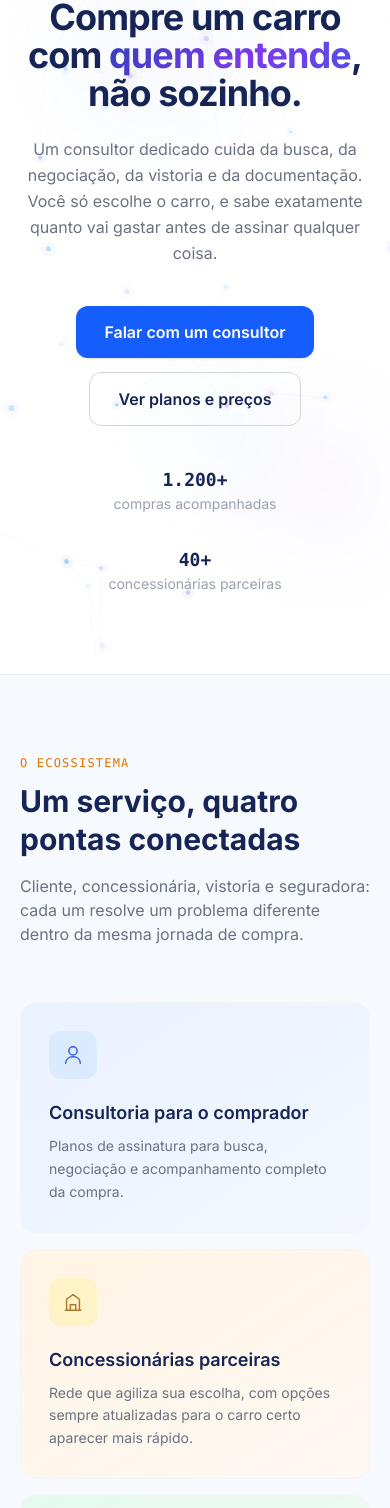
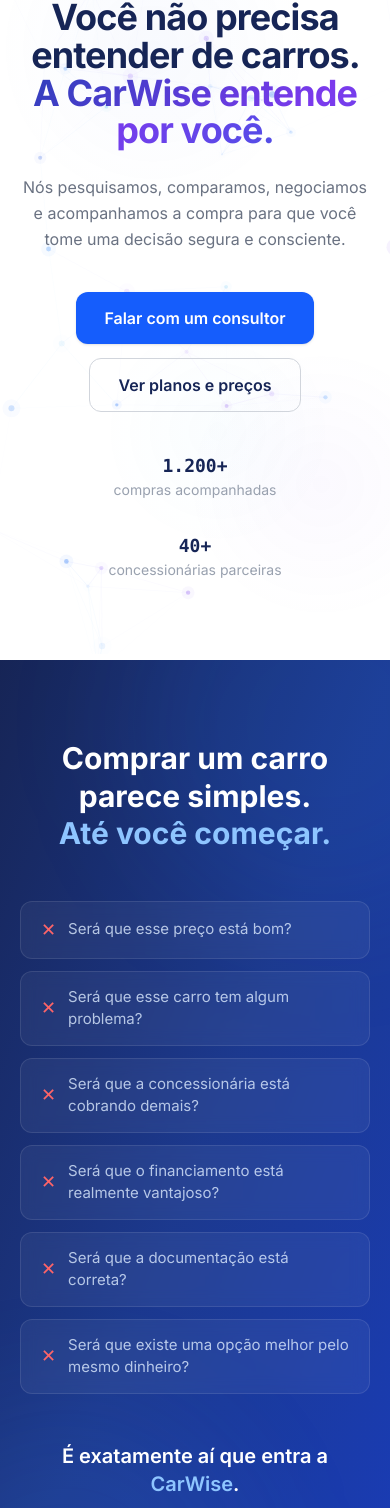
Before and after one commit to Uriel-PS/carwise, a Next.js app: page / in a window 390 px wide. Shown: the part 190-1698 px from the top of the page. Built offline with nearby package versions, Linux system fonts and the light colour scheme; a web font is replaced by a local one.

Commit message:
responsive improvement

```diff
--- a/app/page.js
+++ b/app/page.js
@@ -59,6 +59,8 @@
 
   // Scroll-reveal refs
   const heroRef = useReveal()
+  const doresRef = useReveal()
+  const doresListRef = useReveal()
   const ecosystemHeaderRef = useReveal()
   const ecosystemGridRef = useReveal()
   const journeyHeaderRef = useReveal()
@@ -66,7 +68,10 @@
   const commitmentRef = useReveal()
   const plansHeaderRef = useReveal()
   const plansGridRef = useReveal()
-  const iaRef = useReveal()
+  const plansRoiRef = useReveal()
+  const techRef = useReveal()
+  const transparenciaHeaderRef = useReveal()
+  const transparenciaGridRef = useReveal()
   const footerRef = useReveal()
 
   // Animated counters
@@ -105,7 +110,7 @@
             {[
               ['#como-funciona', 'Como funciona'],
               ['#planos', 'Planos'],
-              ['#ia', 'Inteligência'],
+              ['#transparencia', 'Transparência'],
             ].map(([href, label]) => (
               <a key={href} href={href} className="relative py-1 hover:text-blue-950 transition-colors duration-300 after:absolute after:bottom-0 after:left-0 after:w-0 after:h-[2px] after:bg-blue-600 after:rounded-full after:transition-all after:duration-300 hover:after:w-full">
                 {label}
@@ -139,7 +144,7 @@
             {[
               ['#como-funciona', 'Como funciona'],
               ['#planos', 'Planos'],
-              ['#ia', 'Inteligência'],
+              ['#transparencia', 'Transparência'],
               ['/login', 'Entrar'],
             ].map(([href, label]) => (
               <a key={href} href={href} onClick={() => setMobileMenuOpen(false)} className="text-sm font-medium text-gray-600 hover:text-blue-950 py-2 transition-colors">
@@ -160,13 +165,12 @@
           </div>
 
           <h1 className="font-[family-name:var(--font-display)] font-bold text-4xl sm:text-5xl md:text-6xl leading-[1.05] tracking-tight text-blue-950 mb-6">
-            Compre um carro com{' '}
-            <span className="gradient-text">quem entende</span>, não sozinho.
+            Você não precisa entender de carros.{' '}
+            <span className="gradient-text">A CarWise entende por você.</span>
           </h1>
 
           <p className="text-gray-500 text-base sm:text-lg mb-10 max-w-xl mx-auto leading-relaxed">
-            Um consultor dedicado cuida da busca, da negociação, da vistoria e da documentação.
-            Você só escolhe o carro, e sabe exatamente quanto vai gastar antes de assinar qualquer coisa.
+            Nós pesquisamos, comparamos, negociamos e acompanhamos a compra para que você tome uma decisão segura e consciente.
           </p>
 
           <div className="flex gap-3.5 flex-wrap justify-center mb-10">
@@ -188,6 +192,46 @@
               <strong className="text-blue-950 font-mono font-semibold text-lg tabular-nums">{parceiras}+</strong>
               <br className="sm:hidden" />{' '}concessionárias parceiras
             </span>
+          </div>
+        </div>
+      </section>
+
+      {/* ══════════ DORES DO COMPRADOR ══════════ */}
+      <section className="relative z-[1] bg-gradient-to-br from-blue-950 via-blue-900 to-blue-800 py-20 sm:py-24 overflow-hidden">
+        {/* Decorative glow */}
+        <div className="absolute -top-32 -right-32 w-96 h-96 bg-blue-500/10 rounded-full blur-3xl" />
+        <div className="absolute -bottom-32 -left-32 w-96 h-96 bg-blue-400/8 rounded-full blur-3xl" />
+        <div className="max-w-3xl mx-auto px-5 sm:px-6 text-center relative">
+          <div ref={doresRef} className="reveal mb-12">
+            <h2 className="font-[family-name:var(--font-display)] font-bold text-3xl sm:text-4xl text-white mb-4 leading-tight">
+              Comprar um carro parece simples.<br />
+              <span className="text-blue-300">Até você começar.</span>
+            </h2>
+          </div>
+
+          <div ref={doresListRef} className="stagger-children inline-flex flex-col items-start gap-3 text-left mb-12">
+            {[
+              'Será que esse preço está bom?',
+              'Será que esse carro tem algum problema?',
+              'Será que a concessionária está cobrando demais?',
+              'Será que o financiamento está realmente vantajoso?',
+              'Será que a documentação está correta?',
+              'Será que existe uma opção melhor pelo mesmo dinheiro?',
+            ].map((dor) => (
+              <div key={dor} className="flex items-center gap-3 text-[15px] sm:text-base text-blue-100/80 bg-white/5 backdrop-blur-sm px-5 py-3.5 rounded-xl border border-white/10 w-full hover:bg-white/10 transition-colors duration-300">
+                <span className="text-red-400 text-lg shrink-0">✕</span>
+                {dor}
+              </div>
+            ))}
+          </div>
+
+          <div className="reveal visible">
+            <p className="text-xl sm:text-2xl font-[family-name:var(--font-display)] font-semibold text-white mb-6">
+              É exatamente aí que entra a <span className="text-blue-300">CarWise</span>.
+            </p>
+            <a href="/cadastro" className="btn-shimmer inline-block bg-white text-blue-950 font-semibold px-7 py-3.5 rounded-xl hover:-translate-y-1 hover:shadow-xl hover:shadow-black/20 transition-all duration-300 shadow-sm">
+              Falar com um consultor
+            </a>
           </div>
         </div>
       </section>
@@ -358,26 +402,83 @@
               </div>
             ))}
           </div>
+
+          {/* ROI da consultoria */}
+          <div ref={plansRoiRef} className="reveal from-scale mt-10 bg-gradient-to-r from-green-50 to-emerald-50 rounded-2xl p-7 sm:p-8 border border-green-200/60 flex items-center gap-5 flex-col sm:flex-row text-center sm:text-left">
+            <div className="w-14 h-14 rounded-xl bg-green-100 flex items-center justify-center shrink-0">
+              <svg width="28" height="28" viewBox="0 0 24 24" fill="none"><path d="M12 2v20M17 5H9.5a3.5 3.5 0 000 7h5a3.5 3.5 0 010 7H6" stroke="#16a34a" strokeWidth="1.8" strokeLinecap="round" strokeLinejoin="round"/></svg>
+            </div>
+            <div>
+              <h4 className="font-[family-name:var(--font-display)] font-semibold text-lg text-blue-950 mb-1.5">A consultoria se paga na negociação</h4>
+              <p className="text-sm text-gray-500 leading-relaxed max-w-xl">Nosso consultor negocia diretamente com a concessionária para conseguir o melhor preço. Na maioria dos casos, a economia na negociação supera o valor investido no plano — e você ainda ganha a segurança de uma compra bem feita.</p>
+            </div>
+          </div>
         </div>
       </section>
 
-      {/* ══════════ IA ══════════ */}
-      <section id="ia" className="section-glass py-20 sm:py-24 relative z-[1]">
-        <div ref={iaRef} className="reveal max-w-3xl mx-auto px-5 sm:px-6 text-center">
-          <div className="text-xs font-mono text-amber-600 uppercase tracking-widest mb-3">Inteligência artificial</div>
-          <h2 className="font-[family-name:var(--font-display)] font-bold text-3xl sm:text-4xl text-blue-950 mb-5 leading-tight">A IA prepara o terreno antes do consultor falar com você</h2>
+      {/* ══════════ TECNOLOGIA ══════════ */}
+      <section id="tecnologia" className="section-glass py-20 sm:py-24 relative z-[1]">
+        <div ref={techRef} className="reveal max-w-3xl mx-auto px-5 sm:px-6 text-center">
+          <div className="text-xs font-mono text-amber-600 uppercase tracking-widest mb-3">Tecnologia CarWise</div>
+          <h2 className="font-[family-name:var(--font-display)] font-bold text-3xl sm:text-4xl text-blue-950 mb-5 leading-tight">Tecnologia que encontra as melhores opções para você</h2>
           <p className="text-gray-500 text-base mb-8 max-w-xl mx-auto leading-relaxed">
-            Antes de qualquer indicação, o sistema busca primeiro no estoque das concessionárias parceiras, e só depois expande para o mercado aberto. Também cruza preço FIPE, consumo e custo de manutenção.
+            A CarWise cruza estoque, preço de mercado, FIPE, custos e características do veículo para ajudar nosso consultor a encontrar as melhores oportunidades para o seu perfil.
           </p>
           <div className="inline-flex flex-col items-start gap-4 text-left">
             {[
-              ['Prioridade para veículos cadastrados por parceiros', '🏢'],
+              ['Busca priorizada no estoque de concessionárias parceiras', '🏢'],
+              ['Cruzamento automático de preço FIPE, consumo e manutenção', '📊'],
               ['Simulação de parcela ideal e comprometimento de renda', '💰'],
-              ['Nota de confiabilidade por modelo', '⭐'],
+              ['Nota de confiabilidade por modelo e ano', '⭐'],
             ].map(([item, emoji]) => (
               <div key={item} className="flex items-center gap-3 text-[14.5px] text-gray-600 bg-blue-50/60 px-5 py-3 rounded-xl hover:bg-blue-50 transition-colors duration-300 w-full">
                 <span className="text-lg">{emoji}</span>
                 {item}
+              </div>
+            ))}
+          </div>
+        </div>
+      </section>
+
+      {/* ══════════ TRANSPARÊNCIA ══════════ */}
+      <section id="transparencia" className="section-glass-alt py-20 sm:py-24 border-t border-gray-200/60 relative z-[1]">
+        <div className="max-w-6xl mx-auto px-5 sm:px-6">
+          <div ref={transparenciaHeaderRef} className="reveal max-w-xl mb-14">
+            <div className="text-xs font-mono text-amber-600 uppercase tracking-widest mb-3">Compromisso com o cliente</div>
+            <h2 className="font-[family-name:var(--font-display)] font-bold text-3xl sm:text-4xl text-blue-950 mb-4 leading-tight">Como a CarWise ganha dinheiro</h2>
+            <p className="text-gray-500 text-base">Confiança é o maior ativo da CarWise. Por isso, você sabe exatamente de onde vem cada centavo que recebemos.</p>
+          </div>
+
+          <div ref={transparenciaGridRef} className="stagger-children grid sm:grid-cols-2 md:grid-cols-3 gap-5">
+            {[
+              {
+                title: 'Consultoria paga por você',
+                desc: 'Nosso principal modelo de receita. Você paga pelo serviço de consultoria, não por comissão escondida. O valor é fixo, definido antes de começar.',
+                icon: <svg width="22" height="22" viewBox="0 0 24 24" fill="none"><path d="M12 2v20M17 5H9.5a3.5 3.5 0 000 7h5a3.5 3.5 0 010 7H6" stroke="#2B5FE0" strokeWidth="1.6" strokeLinecap="round" strokeLinejoin="round"/></svg>,
+                iconBg: 'bg-blue-100',
+              },
+              {
+                title: 'Comissões de parceiros',
+                desc: 'Recebemos comissão de seguradoras, financeiras e concessionárias parceiras. Toda comissão é informada a você antes de fechar qualquer negócio.',
+                icon: <svg width="22" height="22" viewBox="0 0 24 24" fill="none"><path d="M1 12s4-8 11-8 11 8 11 8-4 8-11 8S1 12 1 12z" stroke="#B07830" strokeWidth="1.6"/><circle cx="12" cy="12" r="3" stroke="#B07830" strokeWidth="1.6"/></svg>,
+                iconBg: 'bg-amber-100',
+              },
+              {
+                title: 'Seu interesse em primeiro lugar',
+                desc: 'Nosso consultor sempre prioriza o melhor negócio para você. Se a indicação de um parceiro não for a melhor opção, avisamos — e sugerimos a alternativa.',
+                icon: <svg width="22" height="22" viewBox="0 0 24 24" fill="none"><path d="M12 3l7 3v6c0 4.5-3 8-7 9-4-1-7-4.5-7-9V6l7-3z" stroke="#3F9E6D" strokeWidth="1.6" strokeLinejoin="round"/><path d="M9 12l2 2 4-4" stroke="#3F9E6D" strokeWidth="1.8" strokeLinecap="round" strokeLinejoin="round"/></svg>,
+                iconBg: 'bg-green-100',
+              },
+            ].map((s) => (
+              <div
+                key={s.title}
+                className="card-hover bg-white rounded-2xl p-7 border border-gray-100"
+              >
+                <div className={`w-12 h-12 rounded-xl ${s.iconBg} flex items-center justify-center mb-5`}>
+                  {s.icon}
+                </div>
+                <h3 className="font-[family-name:var(--font-display)] font-semibold text-lg text-blue-950 mb-2">{s.title}</h3>
+                <p className="text-sm text-gray-500 leading-relaxed">{s.desc}</p>
               </div>
             ))}
           </div>
@@ -399,7 +500,8 @@
               <h5 className="text-xs uppercase text-gray-400 font-semibold tracking-wide mb-4">Cliente</h5>
               <a href="#planos" className="block text-sm text-gray-600 hover:text-blue-700 mb-2.5 transition-colors">Planos</a>
               <a href="#como-funciona" className="block text-sm text-gray-600 hover:text-blue-700 mb-2.5 transition-colors">Como funciona</a>
-              <a href="#ia" className="block text-sm text-gray-600 hover:text-blue-700 mb-2.5 transition-colors">Inteligência artificial</a>
+              <a href="#transparencia" className="block text-sm text-gray-600 hover:text-blue-700 mb-2.5 transition-colors">Transparência</a>
+              <a href="#tecnologia" className="block text-sm text-gray-600 hover:text-blue-700 mb-2.5 transition-colors">Tecnologia</a>
             </div>
             <div>
               <h5 className="text-xs uppercase text-gray-400 font-semibold tracking-wide mb-4">Parceiros</h5>
```
